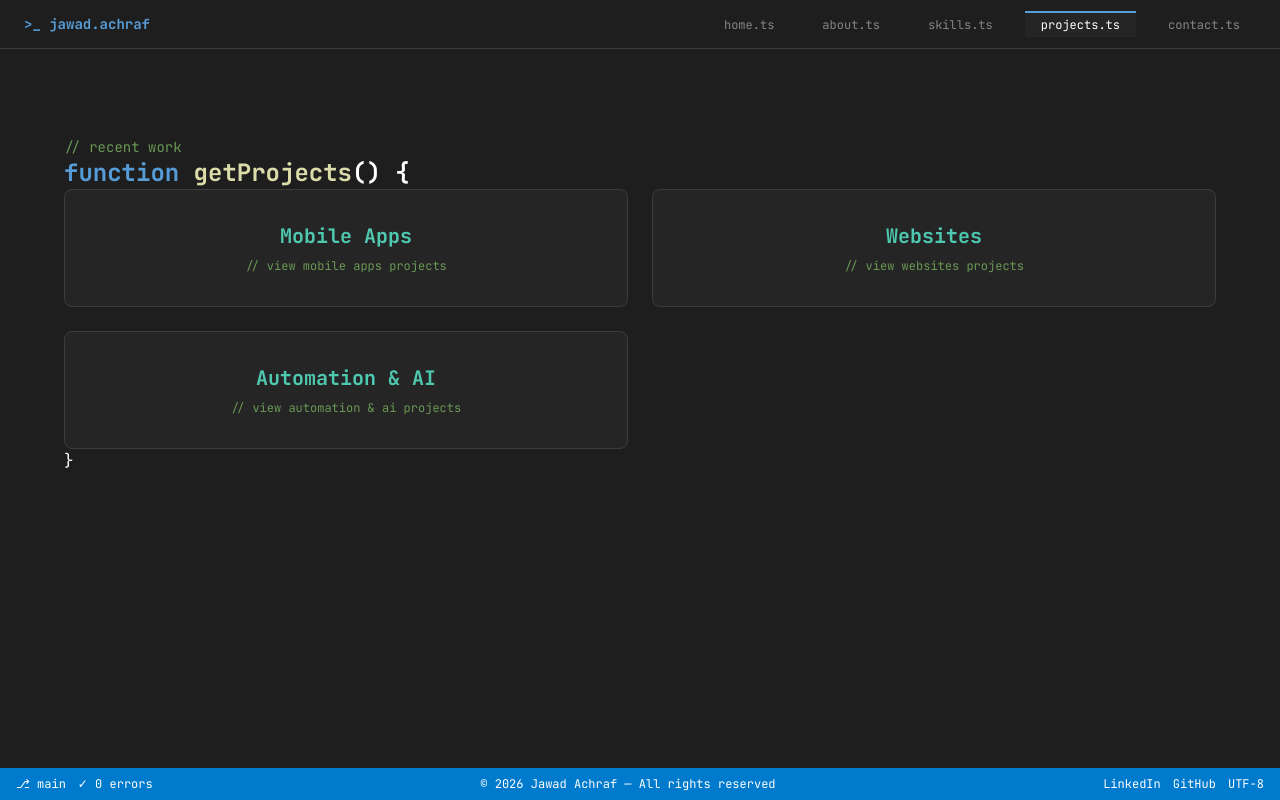
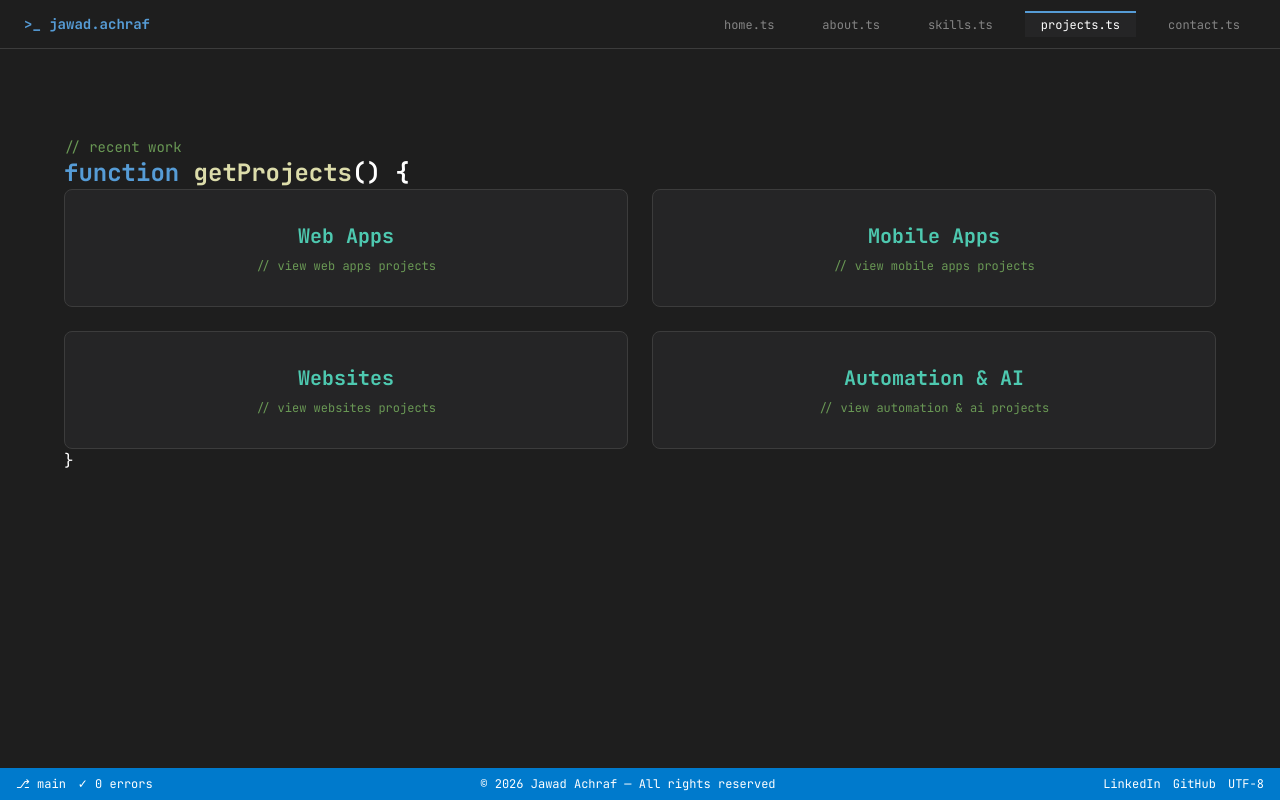
Before and after one commit to ACHRAFJAOUAD/portfolio-next, a Next.js app: page /projects in a window 1280 px wide. Built offline with nearby package versions, Linux system fonts and the light colour scheme.

Commit message:
feat: separate web apps from ai workflows, update portal with audit/backup logic, add multi-language support

```diff
--- a/components/Projects.tsx
+++ b/components/Projects.tsx
@@ -3,7 +3,7 @@
 import { portfolioData } from "@/data";
 import { useState, useRef, useEffect } from "react";
 
-const categories = ["Mobile Apps", "Websites", "Automation & AI"];
+const categories = ["Web Apps", "Mobile Apps", "Websites", "Automation & AI"];
 
 type Project = (typeof portfolioData.projects)[number];
 
--- a/data/index.ts
+++ b/data/index.ts
@@ -177,5 +177,45 @@ export const portfolioData = {
       link: "https://crmscanner.tacticaltactics.com/",
       category: "Automation & AI",
     },
+    {
+      id: "9",
+      title: "Email Sender Workflow",
+      description: "An automated email routing and response workflow. It intercepts incoming communications or form submissions, categorizes the operation type, and intelligently routes the data to the appropriate company inbox. Simultaneously, it triggers a context-aware automated reply (such as a confirmation receipt or an alert) back to the original sender from the official company email address.",
+      tech: ["Workflow Automation", "Email API", "Webhooks", "n8n"],
+      github: "",
+      category: "Automation & AI",
+    },
+    {
+      id: "10",
+      title: "Fabric Database Platform",
+      description: "An internal web application and dashboard dedicated to the admin and internal team for managing fabric inventories. Built with a Node.js/Express backend, PostgreSQL (Sequelize ORM), and a Next.js frontend, it serves as the central source of truth for real-time material availability.",
+      tech: ["Next.js", "Node.js", "Express", "REST API", "Sequelize ORM", "PostgreSQL"],
+      github: "",
+      category: "Web Apps",
+    },
+    {
+      id: "11",
+      title: "Manufacturing B2B Marketplace",
+      description: "A robust B2B portal connecting clients with Moroccan manufacturing partner factories. The platform employs intelligent role-based access control (RBAC) to detect the user type upon login, automatically routing clients and brokers to a restricted product market, while directing internal teams and manufacturing partners to their dedicated management dashboards. The admin panel includes a comprehensive audit log tracking user actions (logins, updates, deletions) and an automated/manual database backup system with point-in-time restoration capabilities. Fully localized in English and French. Built with real-time Socket.IO features and a full Next.js/Node.js stack.",
+      tech: ["Next.js", "Node.js", "Express", "REST API", "Sequelize ORM", "PostgreSQL", "Socket.IO", "RBAC", "Audit Logging", "Automated Backups", "i18n (EN/FR)"],
+      github: "",
+      category: "Web Apps",
+    },
+    {
+      id: "12",
+      title: "Fabric Sourcing AI Chatbot",
+      description: "An AI-powered chatbot workflow that integrates with the Fabric Database Platform. It processes user inputs—including text descriptions, PDFs, documents, or images—to intelligently detect required materials (e.g., '100 silk t-shirts') and automatically verify their real-time availability in the inventory.",
+      tech: ["AI Agents", "Image Analysis", "File Parsing", "NLP", "Workflow Automation"],
+      github: "",
+      category: "Automation & AI",
+    },
+    {
+      id: "13",
+      title: "Manufacturing Orchestrator AI",
+      description: "An intelligent chatbot workflow that acts as a liaison between clients and factories. It parses a client's project description, queries the Fabric Sourcing AI for material availability, and identifies the product type (e.g., pants, t-shirts). It then matches the client with capable partner factories, allowing them to compare prices and instantly place orders into the B2B Marketplace.",
+      tech: ["AI Agents", "Image Analysis", "Document Analysis", "Workflow Automation", "API Orchestration"],
+      github: "",
+      category: "Automation & AI",
+    },
   ],
 };
```
